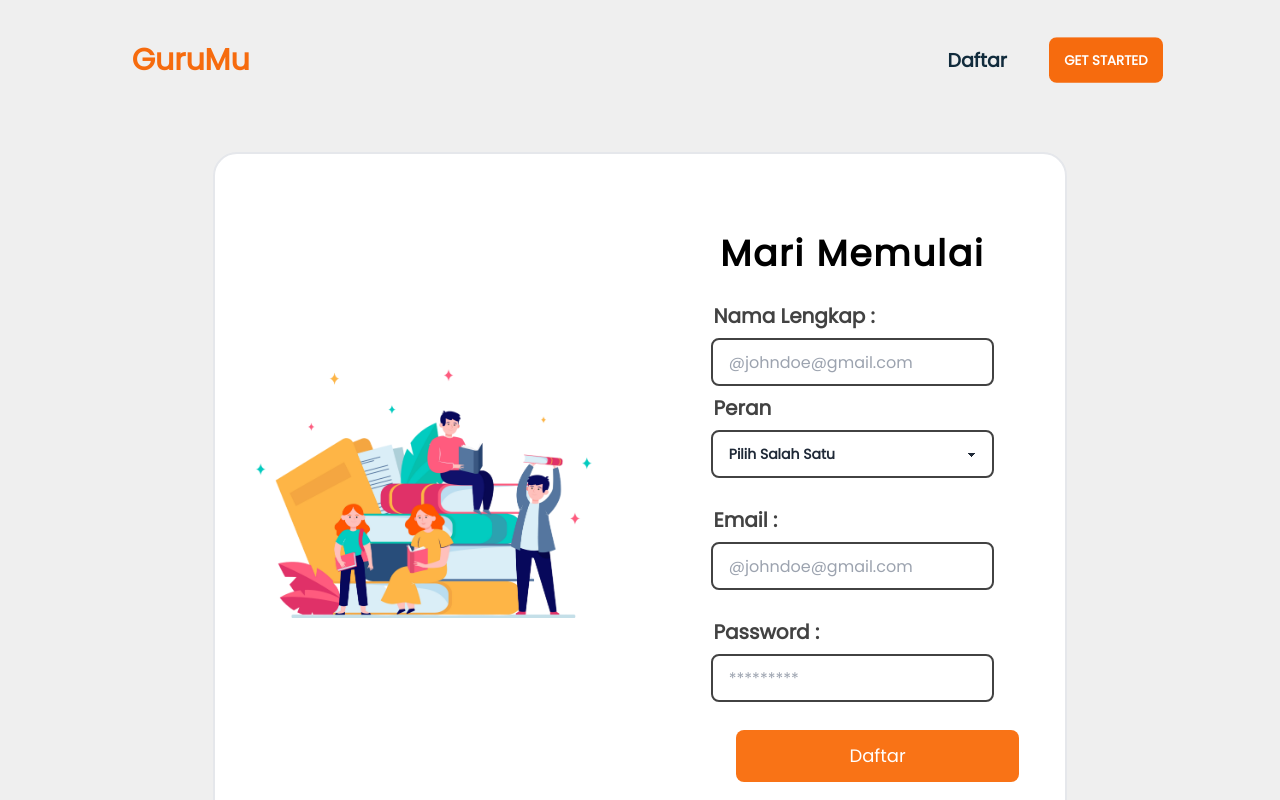
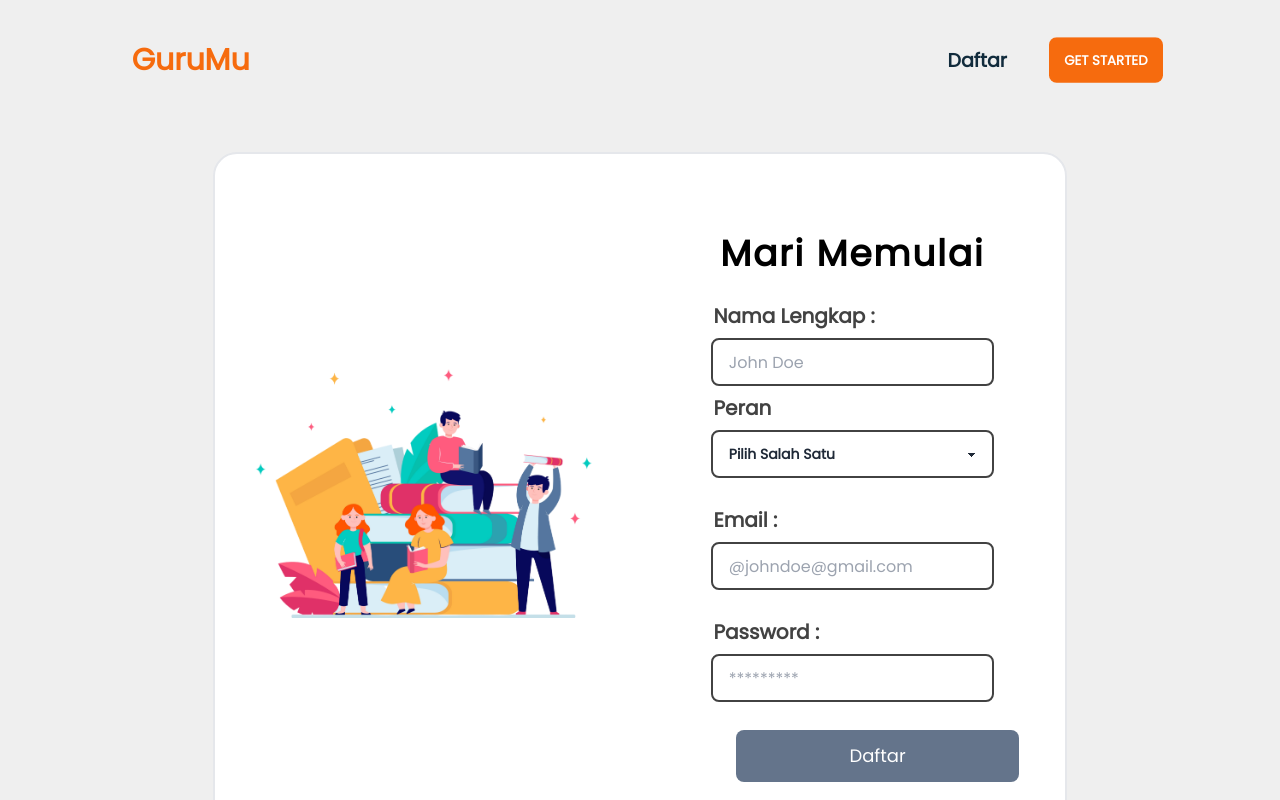
Before and after one commit to ALTA-Gurumu/Frontend, a React (Vite) app: page /register in a window 1280 px wide. Built offline with nearby package versions, Linux system fonts and the light colour scheme.

Commit message:
feat: add integrasi register based on rule

```diff
--- a/src/components/CustomButton.tsx
+++ b/src/components/CustomButton.tsx
@@ -1,4 +1,4 @@
-import { ButtonHTMLAttributes } from "react";
+import { FC, ButtonHTMLAttributes } from "react";
 
 interface ButtonProps extends ButtonHTMLAttributes<HTMLButtonElement> {
   label?: string;
@@ -6,11 +6,17 @@ interface ButtonProps extends ButtonHTMLAttributes<HTMLButtonElement> {
   loading?: boolean;
 }
 
-const CustomButton = ({ id, label, icon, loading, ...props }: ButtonProps) => {
+const CustomButton: FC<ButtonProps> = ({
+  id,
+  label,
+  icon,
+  loading,
+  ...props
+}) => {
   return (
     <button
       id={id}
-      className={` ${loading && "bg-gray-700 cursor-not-allowed"}`}
+      className={`${loading && "bg-gray-700 cursor-not-allowed"}`}
       disabled={loading}
       {...props}
     >
--- a/src/pages/EditTeacher.tsx
+++ b/src/pages/EditTeacher.tsx
@@ -1,4 +1,4 @@
-import React from "react";
+import React, { useState } from "react";
 import { Link } from "react-router-dom";
 import CustomButton from "../components/CustomButton";
 import { CustomInput } from "../components/CustomInput";
@@ -8,6 +8,12 @@ import { Footer } from "../components/Footer";
 import { LoginNavbar } from "../components/Navbar";
 
 export default function EditTeacher() {
+  const [option, setOption] = useState();
+
+  function handleChange(event: any) {
+    setOption(event.target.value);
+  }
+
   return (
     <>
       {/* nama lengkap, peran, email, password*/}
@@ -95,15 +101,18 @@ export default function EditTeacher() {
                     </span>
                   </label>
                   <select
+                    defaultValue={"DEFAULT"}
                     className="select select-bordered w-10/12 lg:w-8/12 mx-auto bg-white"
                     style={{ border: "2px solid #424242" }}
+                    name="option"
+                    onChange={handleChange}
                   >
-                    <option disabled selected>
+                    <option value="DEFAULT" disabled>
                       Pilih Salah Satu
                     </option>
-                    <option>Sekolah Dasar</option>
-                    <option>Sekolah Menengah Pertama</option>
-                    <option>Sekolah Menengah Atas</option>
+                    <option value="1">Sekolah Dasar</option>
+                    <option value="2">Sekolah Menengah Pertama</option>
+                    <option value="3">Sekolah Menengah Atas</option>
                   </select>
                   <div className="form-control">
                     <label className="label">
@@ -120,7 +129,7 @@ export default function EditTeacher() {
                       style={{ border: "2px solid #424242" }}
                     ></textarea>
                   </div>
-                  <Link to="/editStudent">
+
                   <CustomButton
                     id="button-masuk"
                     label="Update"
@@ -129,7 +138,6 @@ export default function EditTeacher() {
                       fontFamily: "Poppins",
                     }}
                   />
-                  </Link>
                 </div>
               </div>
             </div>
--- a/src/pages/auth/Register.tsx
+++ b/src/pages/auth/Register.tsx
@@ -1,4 +1,9 @@
-import { Link } from "react-router-dom";
+import React, { useState, useEffect, ReactComponentElement } from "react";
+import { Link, useNavigate } from "react-router-dom";
+import axios from "axios";
+
+import withReactContent from "sweetalert2-react-content";
+import Swal from "../../utils/Swal";
 
 import { CustomInput } from "../../components/CustomInput";
 import CustomButton from "../../components/CustomButton";
@@ -9,6 +14,75 @@ import Layout from "../../components/Layout";
 import imgRegis from "../../assets/imgregis.webp";
 
 const Register = () => {
+  const navigate = useNavigate();
+  const MySwal = withReactContent(Swal);
+
+  const [disabled, setDisabled] = useState<boolean>(true);
+  const [loading, setDLoading] = useState<boolean>(false);
+
+  const [nama, setNama] = useState<string>("");
+  const [email, setEmail] = useState<string>("");
+  const [password, setPassword] = useState<string>("");
+  const [option, setOption] = useState();
+
+  function handleChange(event: any) {
+    setOption(event.target.value);
+  }
+
+  useEffect(() => {
+    if (nama && option && email && password) {
+      setDisabled(false);
+    } else {
+      setDisabled(true);
+    }
+  }, [nama, option, email, password]);
+
+  // if (option === "1") {
+  //   // console.log(option);
+
+  // } else if (option === "2") {
+  //   // console.log(option);
+  // }
+
+  const handleSubmit = async (e: React.FormEvent<HTMLFormElement>) => {
+    setDLoading(true);
+    e.preventDefault();
+    const body = {
+      nama,
+      email,
+      password,
+    };
+
+    axios
+      .post(
+        option === "1"
+          ? "https://devmyproject.site/siswa"
+          : "https://devmyproject.site/guru",
+        body
+      )
+      .then((res) => {
+        const { messsage } = res.data;
+        console.log(res.data.data);
+        console.log(res.data.message);
+        MySwal.fire({
+          title: "Succes",
+          text: messsage,
+          showCancelButton: false,
+        });
+
+        option === "1" ? navigate("/login") : navigate("/editTeacher");
+      })
+      .catch((err) => {
+        const { message } = err.response.data;
+        MySwal.fire({
+          title: "Failed",
+          text: message,
+          showCancelButton: false,
+        });
+      })
+      .finally(() => setDLoading(false));
+  };
+
   return (
     <>
       {/* nama lengkap, peran, email, password*/}
@@ -28,7 +102,10 @@ const Register = () => {
                   Mari Memulai
                 </h1>
 
-                <div className="form-control w-full ">
+                <form
+                  className="form-control w-full"
+                  onSubmit={(e) => handleSubmit(e)}
+                >
                   <label className="label mt-5">
                     <span
                       className="label-text text-xl mx-auto w-10/12 lg:w-8/12 font-semibold"
@@ -39,11 +116,12 @@ const Register = () => {
                   </label>
 
                   <CustomInput
-                    id="fullname"
+                    id="input-namaLengkap"
                     type="text"
-                    placeholder="@johndoe@gmail.com"
+                    placeholder="John Doe"
                     className="input w-10/12 lg:w-8/12 mx-auto bg-white"
                     style={{ border: "2px solid #424242" }}
+                    onChange={(e) => setNama(e.target.value)}
                   />
                   <label className="label">
                     <span
@@ -54,14 +132,17 @@ const Register = () => {
                     </span>
                   </label>
                   <select
+                    defaultValue={"DEFAULT"}
                     className="select select-bordered w-10/12 lg:w-8/12 mx-auto bg-white"
+                    name="option"
+                    onChange={handleChange}
                     style={{ border: "2px solid #424242" }}
                   >
-                    <option disabled selected>
+                    <option value="DEFAULT" disabled>
                       Pilih Salah Satu
                     </option>
-                    <option>Student</option>
-                    <option>Teacher</option>
+                    <option value="1">Student</option>
+                    <option value="2">Teacher</option>
                   </select>
 
                   <label className="label mt-5">
@@ -74,11 +155,12 @@ const Register = () => {
                   </label>
 
                   <CustomInput
-                    id="email"
+                    id="input-email"
                     type="text"
                     placeholder="@johndoe@gmail.com"
                     className="input w-10/12 lg:w-8/12 mx-auto bg-white"
                     style={{ border: "2px solid #424242" }}
+                    onChange={(e) => setEmail(e.target.value)}
                   />
                   <label className="label mt-5">
                     <span
@@ -89,22 +171,25 @@ const Register = () => {
                     </span>
                   </label>
 
-                  <input
+                  <CustomInput
+                    id="input-password"
                     type="password"
                     placeholder="*********"
                     className="input w-10/12 lg:w-8/12 mx-auto bg-white"
                     style={{ border: "2px solid #424242" }}
+                    onChange={(e) => setPassword(e.target.value)}
                   />
-                  <Link to="/editStudent">
                   <CustomButton
                     id="button-masuk"
                     label="Daftar"
-                      className="w-10/12 lg:w-8/12 py-3 px-3 lg:ml-24 rounded-lg mx-auto mt-7 text-white font-lg text-lg bg-orange-500 hover:bg-orange-600"
+                    className="w-10/12 lg:w-8/12 py-3 px-3 lg:ml-24 rounded-lg mx-auto mt-7 disabled:bg-slate-500 disabled:cursor-not-allowed text-white font-lg text-lg bg-component hover:bg-orange-600"
                     style={{
                       fontFamily: "Poppins",
                     }}
+                    loading={loading || disabled}
                   />
-                  </Link>
+                </form>
+
                 <p className="text-center mt-5 text-slate-700 font-medium pb-10 lg:p-0">
                   Belum Memiliki Akun?{" "}
                   <Link to="/login">
@@ -117,7 +202,6 @@ const Register = () => {
             </div>
           </div>
         </div>
-        </div>
         <Footer />
       </Layout>
     </>
--- a/src/utils/Swal.tsx
+++ b/src/utils/Swal.ts
@@ -2,12 +2,12 @@ import Swal from "sweetalert2";
 
 export default Swal.mixin({
   reverseButtons: true,
-  confirmButtonColor: "#1e3a8a",
+  confirmButtonColor: "#F66B0E",
   showCancelButton: true,
   showClass: {
     popup: "animate__animated animate__fadeIn animate__faster",
   },
   hideClass: {
-    popup: "animate__animated animate__fadeIn animate__faster",
+    popup: "animate__animated animate__fadeOut animate__faster",
   },
 });
```
Also changed, not shown: src/routes/App.tsx (+8 -8 lines). Lines whose indentation alone changed are shown as unchanged.
